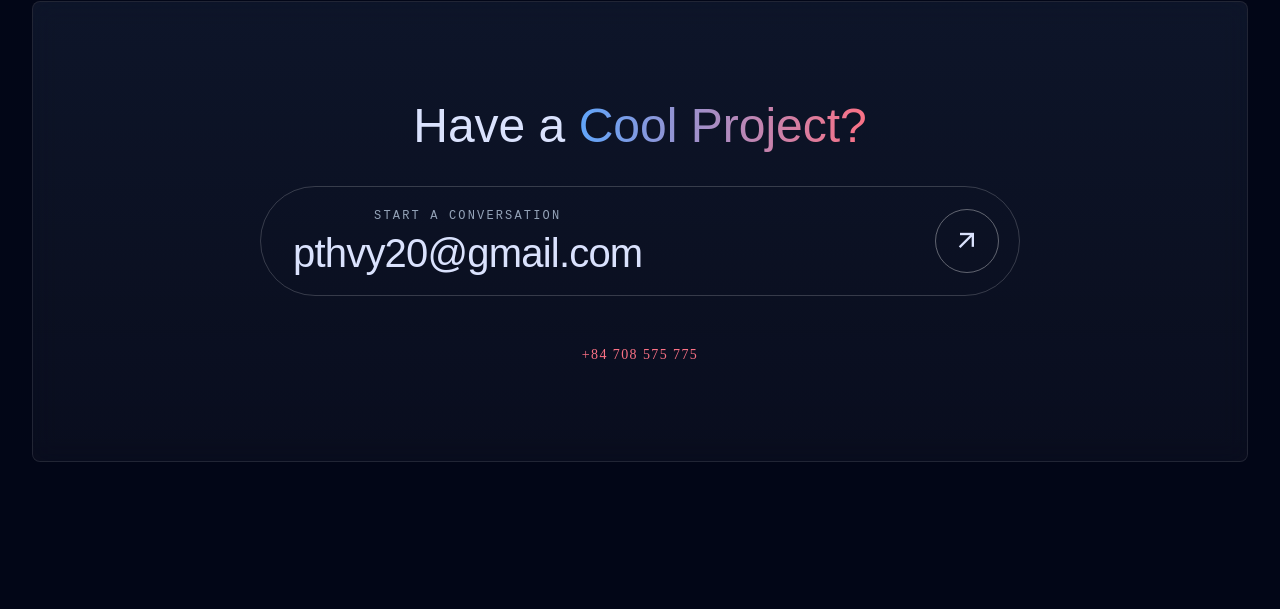
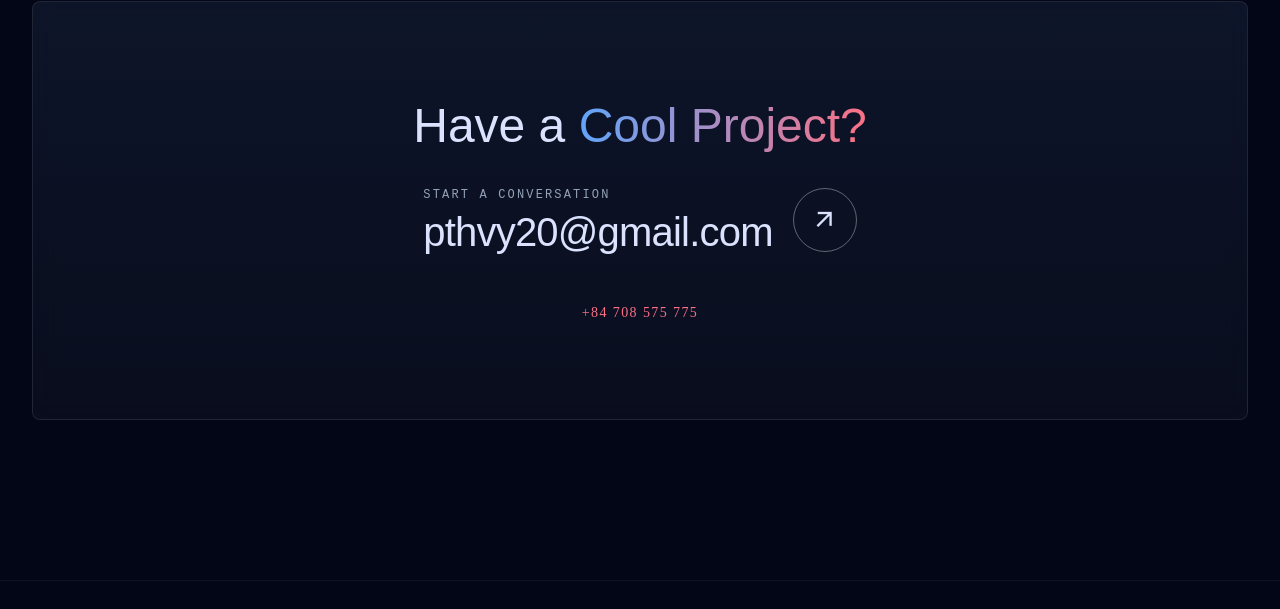
Before and after one commit to thyvvuyph/portfolio, a website built with Vite: page index.html in a window 1280 px wide. Shown: the part 4093-4702 px from the top of the page. Built offline with nearby package versions, Linux system fonts and the light colour scheme; a web font is replaced by a local one.

Commit message:
Contact CTA: remove pill border/box; left-align label with email

```diff
--- a/index.html
+++ b/index.html
@@ -205,36 +205,16 @@
     }
     .coral-glow { box-shadow: 0 0 20px rgba(251,113,133,0.2); }
 
-    /* Animated contact CTA (email pill with fill-sweep + arrow) */
+    /* Contact CTA (email + arrow, no box; left-aligned) */
     .contact-cta {
       position: relative;
-      display: flex;
+      display: inline-flex;
       align-items: center;
-      justify-content: space-between;
-      gap: 24px;
-      width: 100%;
-      max-width: 760px;
-      padding: 20px 20px 20px 32px;
-      border: 1px solid rgba(255,255,255,0.18);
-      border-radius: 9999px;
-      overflow: hidden;
-      isolation: isolate;
+      gap: 20px;
+      text-align: left;
       text-decoration: none;
-      transition: border-color 0.5s ease;
     }
-    /* Fill layer that sweeps in on hover */
-    .contact-cta::before {
-      content: "";
-      position: absolute;
-      inset: 0;
-      z-index: -1;
-      background: #020617;
-      transform: scaleX(0);
-      transform-origin: left center;
-      transition: transform 0.5s cubic-bezier(0.65, 0, 0.35, 1);
-    }
-    .contact-cta:hover::before { transform: scaleX(1); }
-    .contact-cta:hover { border-color: transparent; }
+    .contact-cta__text { display: block; text-align: left; }
 
     .contact-cta__label {
       display: block;
@@ -281,14 +261,13 @@
     .contact-cta:hover .contact-cta__icon .material-symbols-outlined { transform: translate(2px, -2px); }
 
     /* Light theme */
-    html.light .contact-cta { border-color: rgba(0,0,0,0.25); }
-    html.light .contact-cta::before { background: #0f172a; }
     html.light .contact-cta__label { color: #475569; }
     html.light .contact-cta__email { color: #0f172a; }
     html.light .contact-cta:hover .contact-cta__email,
     html.light .contact-cta:hover .contact-cta__label { color: #60A5FA; }
     html.light .contact-cta__icon { border-color: rgba(0,0,0,0.3); color: #0f172a; }
     html.light .contact-cta:hover .contact-cta__icon { background: #60A5FA; border-color: #60A5FA; color: #0f172a; }
+
 
 
     /* Light theme overrides */
```
